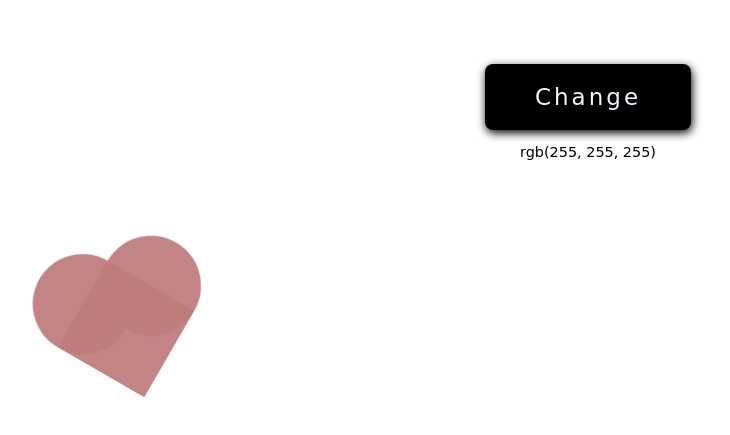
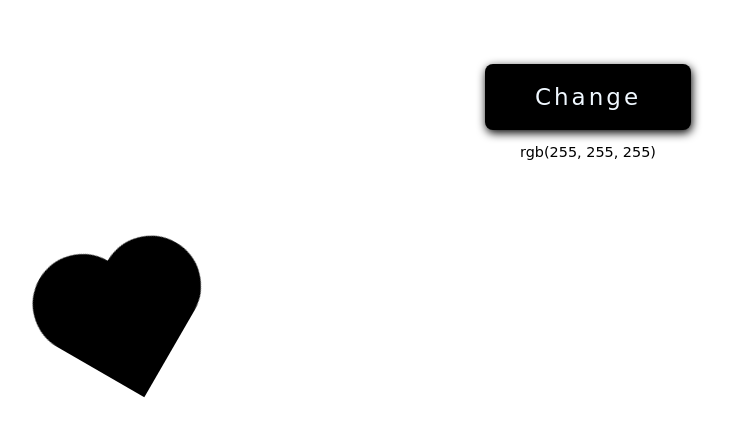
Before and after one commit to hossam-khalaf/Background-Color-Changer, a plain HTML site: page index.html in a window 1280 px wide. Shown: the part 281-716 px from the top of the page, without its empty margins (52-782 px from the left). Drawn offline with Linux system fonts and the light colour scheme.

Commit message:
updated heart color t match button color

```diff
--- a/style.css
+++ b/style.css
@@ -45,7 +45,7 @@ body {
   left: 10%;
   width: 100px;
   height: 100px;
-  background-color: rgba(190, 124, 124, 0.932);
+  background-color: rgb(0, 0, 0);
   transform: rotate(-60deg);
 }
 
```
